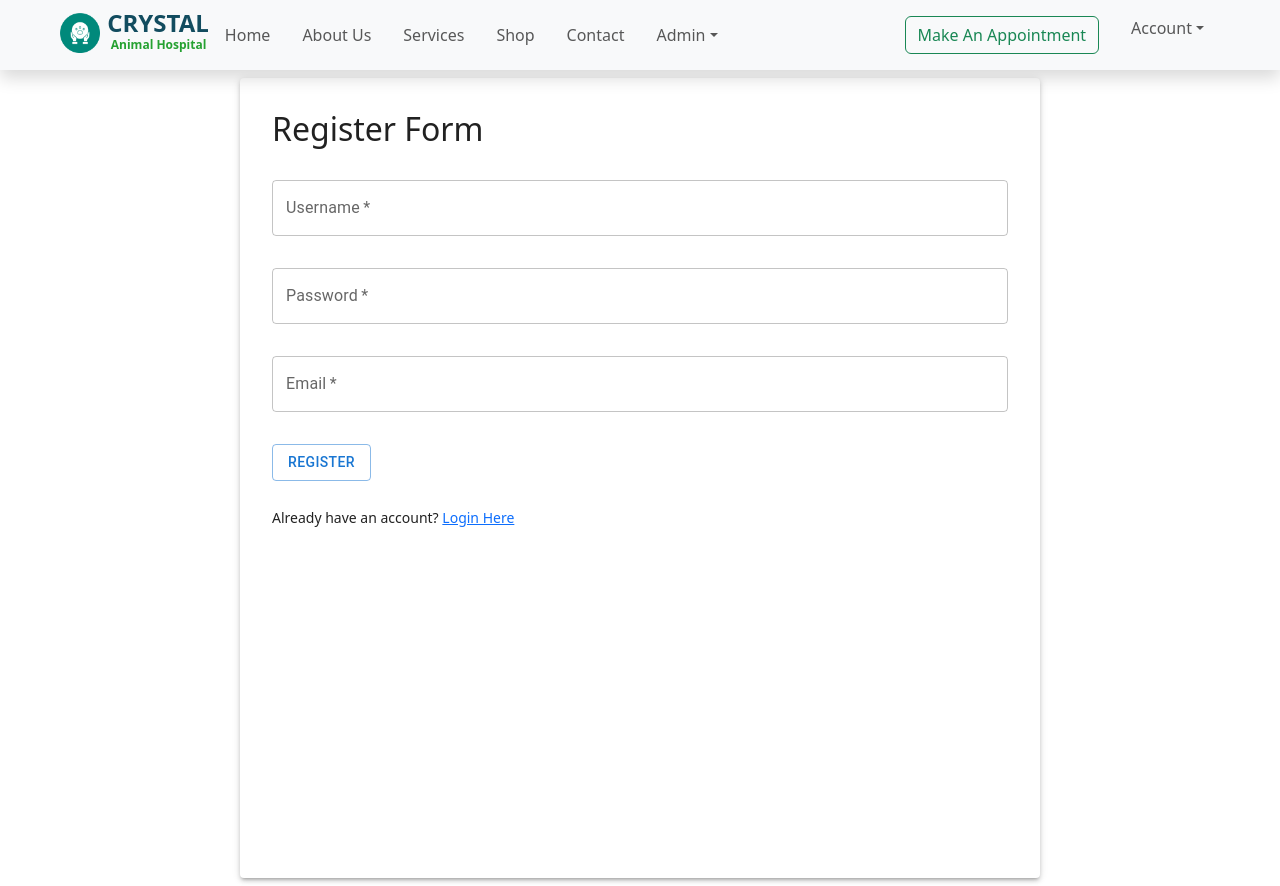
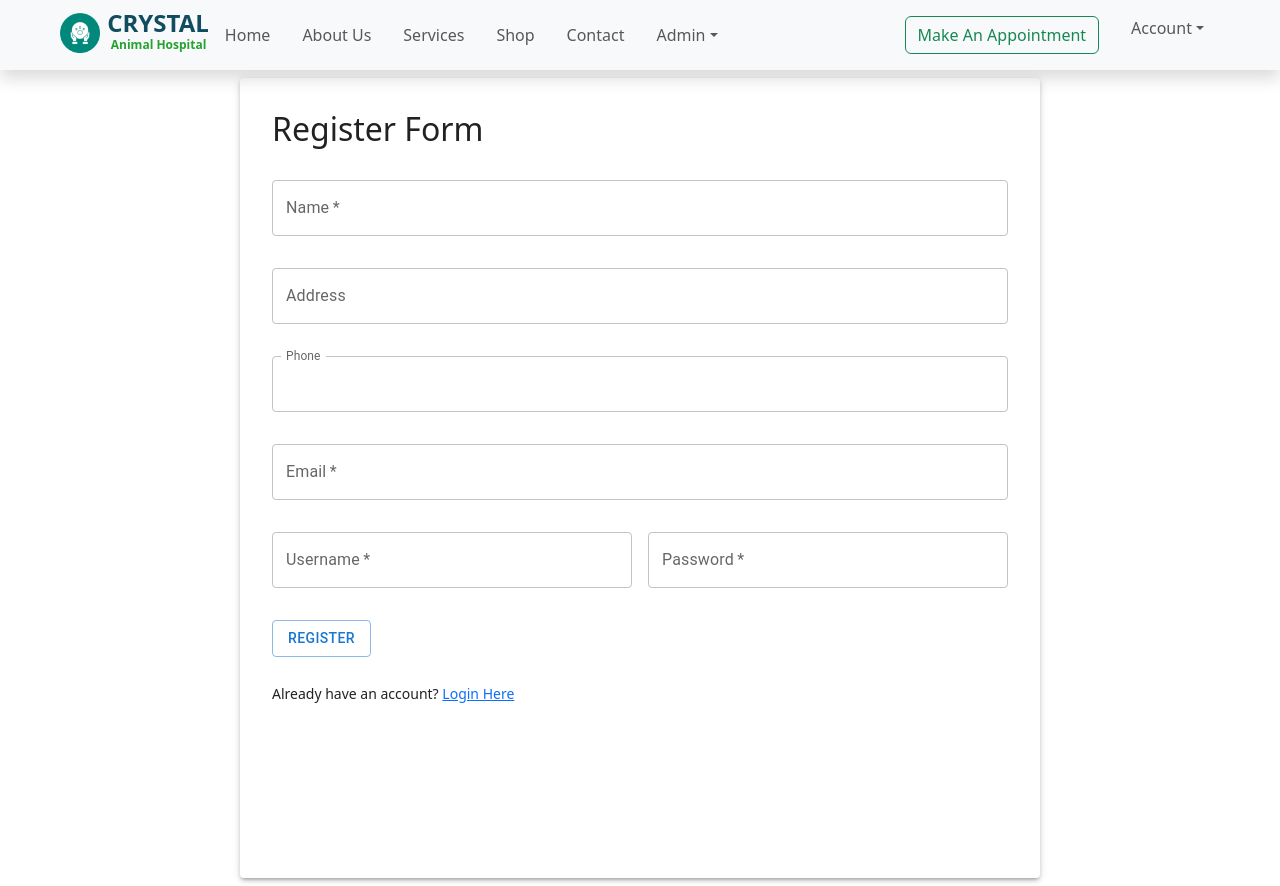
Before and after one commit to VFdo/CrystalWeb-FE, a React (Vite) app: page /register in a window 1280 px wide. Built offline with nearby package versions, Linux system fonts and the light colour scheme.

Commit message:
saving user and client

```diff
--- a/src/components/Auth/Registration.jsx
+++ b/src/components/Auth/Registration.jsx
@@ -12,16 +12,35 @@ const Registraion = () => {
         role:["CLIENT"],
     })
 
+    const[client, setClient] = useState({
+        name : "",
+        nic: "temp",
+        address:"",
+        phone:[""],
+        email:"",
+    })
+
     const navigate = useNavigate(null)
 
     const handleUserInputChange = (e) =>{
         setUser({...user, [e.target.name]: e.target.value})
     }
 
+    const handleClientInputChange = (e) =>{
+        if(e.target.name == "phone"){
+            const updatedPhone = [...client.phone];
+            updatedPhone[0] = e.target.value;
+            setClient({ ...client, phone: updatedPhone });
+        } else{
+            setClient({...client, [e.target.name]: e.target.value})
+        }
+    }
+
     const handleUserSave = async(e) =>{
         e.preventDefault()
-        const success  = await saveUser(user)
-        if(success){
+        const success1  = await saveUser(user)
+        const success2  = await saveClient(client)
+        if(success1 && success2){
             console.log("user registration successful!")
             navigate("/login")
             window.location.reload()
@@ -60,6 +79,33 @@ const Registraion = () => {
             });
     };
 
+    const saveClient = (client) => {
+        return new Promise((resolve) => {
+            console.log('saving client...', client);
+            console.log('client data:', client);
+            fetch('http://localhost:8080/client', {
+              method: 'POST',
+              headers: {
+                'Content-Type': 'application/json',
+                'Authorization': sessionStorage.getItem('token'),
+              },
+              body: JSON.stringify(client),
+            })
+                .then((response) => {
+                  if(response.ok){
+                    resolve(true)
+                    response.json()
+                .then((responseData) => {
+                        console.log('Data saved:', responseData)
+                  })}
+                  else {
+                    resolve(false)
+                  }
+              })
+              .catch((error) => console.error('Error saving data:', error));
+            });
+    };
+
 return(
     <Box
     sx={{
@@ -81,6 +127,58 @@ return(
             <h2>Register Form</h2>
             <br></br>
             <form onSubmit={handleUserSave}>
+            <TextField
+                    type="text"
+                    variant='outlined'
+                    color='primary'
+                    label="Name"
+                    name='name'
+                    onChange={handleClientInputChange}
+                    value={client.name}
+                    fullWidth
+                    required
+                    sx={{mb: 4}}
+            />
+            <TextField
+                type="text"
+                variant='outlined'
+                color='primary'
+                label="Address"
+                name="address"
+                onChange={handleClientInputChange}
+                value={client.address}
+                fullWidth
+                sx={{mb: 4}}
+            />
+            <TextField
+                type="phone"
+                variant='outlined'
+                color='primary'
+                label="Phone"
+                name='phone'
+                inputProps={{ maxLength: 10 }}
+                onChange={handleClientInputChange}
+                value={client.phone}
+                fullWidth
+                sx={{mb: 4}}
+            />
+            <TextField
+                    type="email"
+                    variant='outlined'
+                    color='primary'
+                    label="Email"
+                    name='email'
+                    // onChange={e => setEmail(e.target.value)}
+                    onChange={(e) => {
+                        handleUserInputChange(e);
+                        handleClientInputChange(e);
+                      }}
+                    value={user.email}
+                    fullWidth
+                    required
+                    sx={{mb: 4}}
+                />
+                <br></br>
                 <Stack spacing={2} direction="row" sx={{marginBottom: 4}}>
                     <TextField
                         type="text"
@@ -94,8 +192,7 @@ return(
                         fullWidth
                         required
                     />
-                </Stack>
-                <TextField
+                    <TextField
                     type="password"
                     variant='outlined'
                     color='primary'
@@ -108,19 +205,7 @@ return(
                     fullWidth
                     sx={{mb: 4}}
                 />
-                <TextField
-                    type="email"
-                    variant='outlined'
-                    color='primary'
-                    label="Email"
-                    name='email'
-                    // onChange={e => setEmail(e.target.value)}
-                    onChange={handleUserInputChange}
-                    value={user.email}
-                    fullWidth
-                    required
-                    sx={{mb: 4}}
-                />
+                </Stack>
                 <Button variant="outlined" color="primary" type="submit">Register</Button>
             </form>
             <br></br>
```
